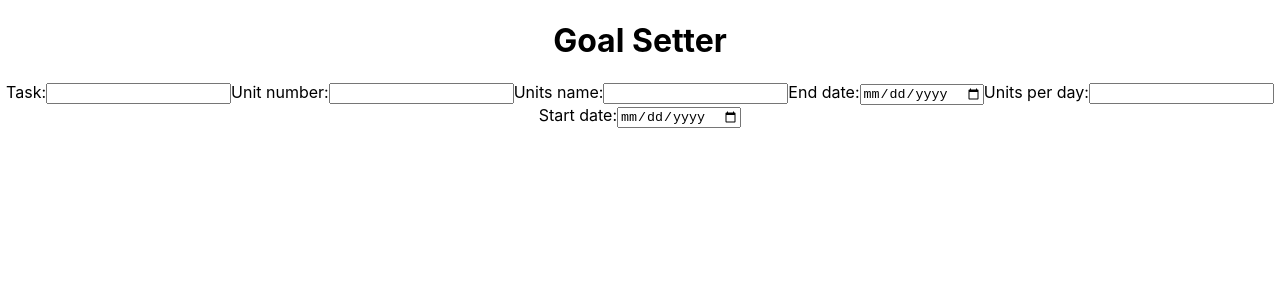
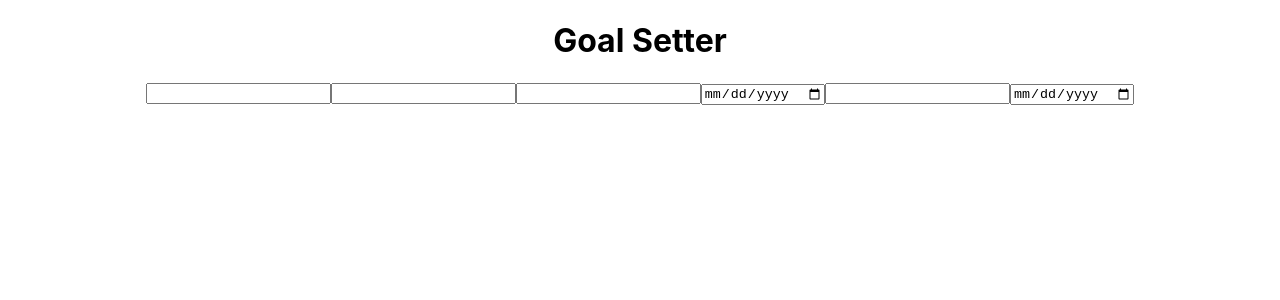
Before and after one commit to joseph-ford10/goal-setter, a React (Create React App) app: page / in a window 1280 px wide. Shown: the top 300 px of the page. Built offline with nearby package versions, Linux system fonts and the light colour scheme.

Commit message:
Change labels to aria-labels

```diff
--- a/src/TaskForm.js
+++ b/src/TaskForm.js
@@ -19,47 +19,47 @@ function TaskForm() {
   return (
     <>
       <form>
-        <label>Task:</label>
         <input
           type="text"
           name="task"
           value={inputData.task}
           onChange={handleChange}
+          aria-label="Task"
         ></input>
-        <label>Unit number:</label>
         <input
           type="number"
           name="unitsNum"
           value={inputData.unitsNum}
           onChange={handleChange}
+          aria-label="Number of units:"
         ></input>
-        <label>Units name:</label>
         <input
           type="text"
           name="unitsName"
           value={inputData.unitsName}
           onChange={handleChange}
+          aria-label="Name of units"
         ></input>
-        <label>End date:</label>
         <input
           type="date"
           name="endDate"
           value={inputData.endDate}
           onChange={handleChange}
+          aria-label="End date"
         ></input>
-        <label>Units per day:</label>
         <input
           type="number"
           name="unitsPerDay"
           value={inputData.unitsPerDay}
           onChange={handleChange}
+          aria-label="Units per day"
         ></input>
-        <label>Start date:</label>
         <input
           type="date"
           name="startDate"
           value={inputData.startDate}
           onChange={handleChange}
+          aria-label="Start date"
         ></input>
       </form>
     </>
```
